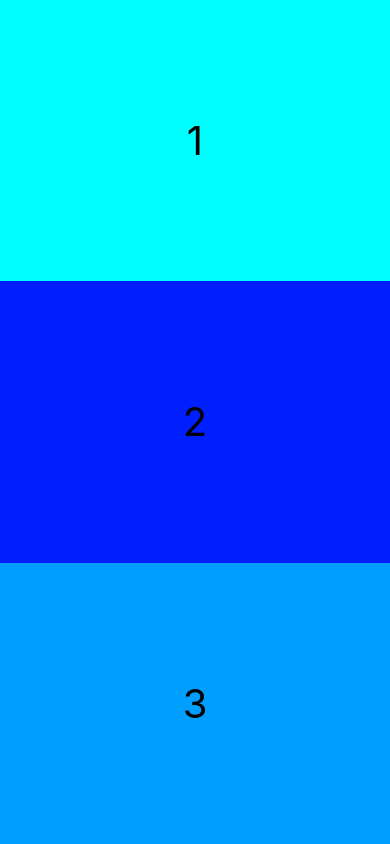
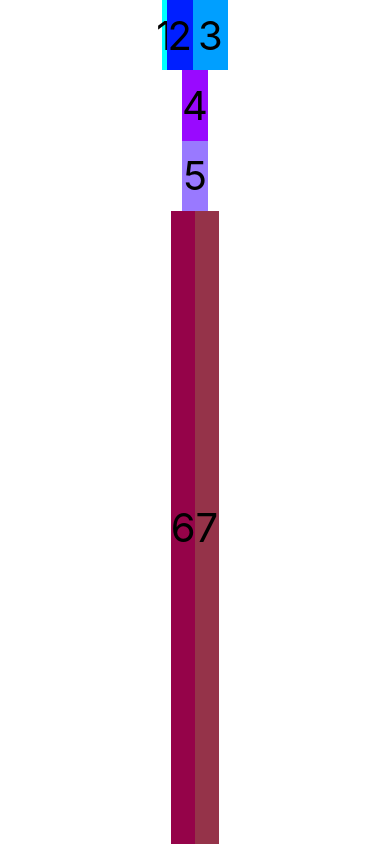
Before and after one commit to enrick-dev/study-app-React-Native, a React Native app: screen / in a window 390 px wide. Built offline with nearby package versions, Linux system fonts and the light colour scheme.

Commit message:
Exercise Flexbox - incomplete

```diff
--- a/App.js
+++ b/App.js
@@ -10,6 +10,7 @@ const App = () => {
 
   return (
     <View style={styles.body}>
+      <View style={styles.container1}>
         <View style={styles.view1}>
           <Text style={styles.text}>1</Text>
         </View>
@@ -20,14 +21,35 @@ const App = () => {
           <Text style={styles.text}>3</Text>
         </View>
       </View>
+      <View style={styles.container2}>
+        <View style={styles.view4}>
+          <Text style={styles.text}>4</Text>
+        </View>
+        <View style={styles.view5}>
+          <Text style={styles.text}>5</Text>
+        </View>
+      </View>
+      <View style={styles.container3}>
+        <View style={styles.view6}>
+          <Text style={styles.text}>6</Text>
+        </View>
+        <View style={styles.view7}>
+          <Text style={styles.text}>7</Text>
+        </View>
+      </View>
+    </View>
   );
 };
 
 const styles = StyleSheet.create({
   body: {
     flex: 1,
-    flexDirection: 'column',
-    backgroundColor: '#fff234',
+    alignItems: 'center',
+    justifyContent: 'center',
+  },
+  container1: {
+    flex: 1,
+    flexDirection: 'row',
     alignItems: 'stretch',
     justifyContent: 'center',
   },
@@ -38,14 +60,50 @@ const styles = StyleSheet.create({
     justifyContent: 'center',
   },
   view2: {
-    flex: 1,
+    flex: 6,
     backgroundColor: '#001fff',
     alignItems: 'center',
     justifyContent: 'center',
   },
   view3: {
+    flex: 8,
+    backgroundColor: '#009fff',
+    alignItems: 'center',
+    justifyContent: 'center',
+  },
+  container2: {
+    flex: 2,
+    flexDirection: 'column',
+    alignItems: 'stretch',
+    justifyContent: 'center',
+  },
+  view4: {
     flex: 1,
-    backgroundColor: '#009fff',
+    backgroundColor: '#9909ff',
+    alignItems: 'center',
+    justifyContent: 'center',
+  },
+  view5: {
+    flex: 1,
+    backgroundColor: '#9979ff',
+    alignItems: 'center',
+    justifyContent: 'center',
+  },
+  container3: {
+    flex: 9,
+    flexDirection: 'row',
+    alignItems: 'stretch',
+    justifyContent: 'center',
+  },
+  view6: {
+    flex: 1,
+    backgroundColor: '#950349',
+    alignItems: 'center',
+    justifyContent: 'center',
+  },
+  view7: {
+    flex: 1,
+    backgroundColor: '#953349',
     alignItems: 'center',
     justifyContent: 'center',
   },
```
Lines whose indentation alone changed are shown as unchanged.
